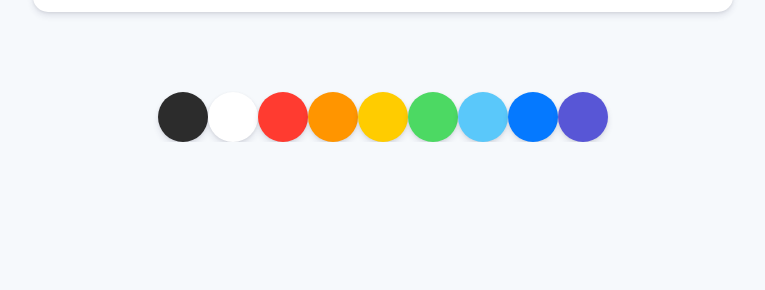
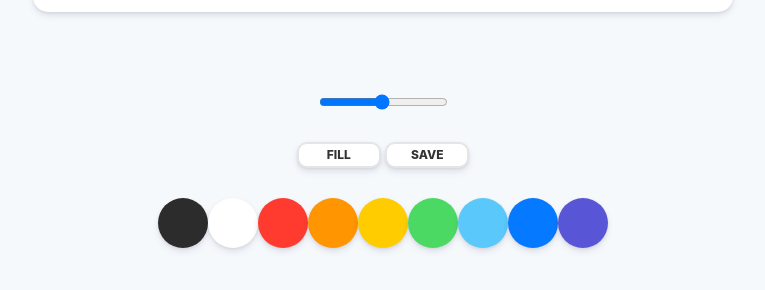
Before and after one commit to howdy-mj/paintjs, a plain HTML site: page index.html in a window 1280 px wide. Shown: the part 738-1028 px from the top of the page, without its empty margins (257-1022 px from the left). Before the commit the page ends 880 px from the top, so only its background shows below. Drawn offline with Linux system fonts and the light colour scheme.

Commit message:
Setup Style - 2

```diff
--- a/index.html
+++ b/index.html
@@ -8,6 +8,15 @@
     <body>
         <canvas id="jsCanvas" class="canvas"></canvas>
         <div class="controls">
+            <div class="controls__range">
+                <input type="range" id="jsRange" min="0.1" max="5" value="2.5" step="0.1"/>
+            </div>
+
+            <div class="controls__btns">
+                <button id="jsMode">Fill</button>
+                <button id="jsSave">Save</button>
+            </div>
+
             <div class="controls__colors" id="jsColors">
                 <div class="controls__color" style="background-color: #2c2c2c;"></div>
                 <div class="controls__color" style="background-color: white;"></div>
--- a/style.css
+++ b/style.css
@@ -6,7 +6,7 @@ body{
     display: flex;
     flex-direction: column;
     align-items: center;
-    padding-top: 50px;
+    padding: 50px 0px;
 }
 
 .canvas{
@@ -14,11 +14,38 @@ body{
     height: 700px;
     background-color: white;
     border-radius: 15px;
-    box-shadow: 0 4px 6px rgba(50, 50, 93, 0.11), 0 1px 3px rgba(0, 0, 0, 0.08);;
+    box-shadow: 0 4px 6px rgba(50, 50, 93, 0.11), 0 1px 3px rgba(0, 0, 0, 0.08);
 }
 
 .controls {
     margin-top: 80px;
+    display: flex;
+    flex-direction: column;
+    align-items: center;
+}
+
+.controls .controls__btns{
+    margin-bottom: 30px;
+}
+
+.controls__btns button{
+    all: unset;
+    cursor: pointer;
+    background-color: white;
+    padding: 5px 0px;
+    width: 80px;
+    text-align: center;
+    border-radius: 10px;
+    box-shadow: 0 4px 6px rgba(50, 50, 93, 0.11), 0 1px 3px rgba(0, 0, 0, 0.08);;
+    border: 2px solid rgba(0, 0, 0, 0.1);
+    color: rgba(0, 0, 0, 0.8);
+    text-transform: uppercase;
+    font-weight: 800;
+    font-size: 12px;
+}
+
+.controls__btns button:active {
+    transform: scale(0.98);
 }
 
 .controls .controls__colors{
@@ -32,3 +59,7 @@ body{
     cursor: pointer;
     box-shadow: 0 4px 6px rgba(50, 50, 93, 0.11), 0 1px 3px rgba(0, 0, 0, 0.08);;
 }
+
+.controls .controls__range {
+    margin-bottom: 30px;
+}
```
